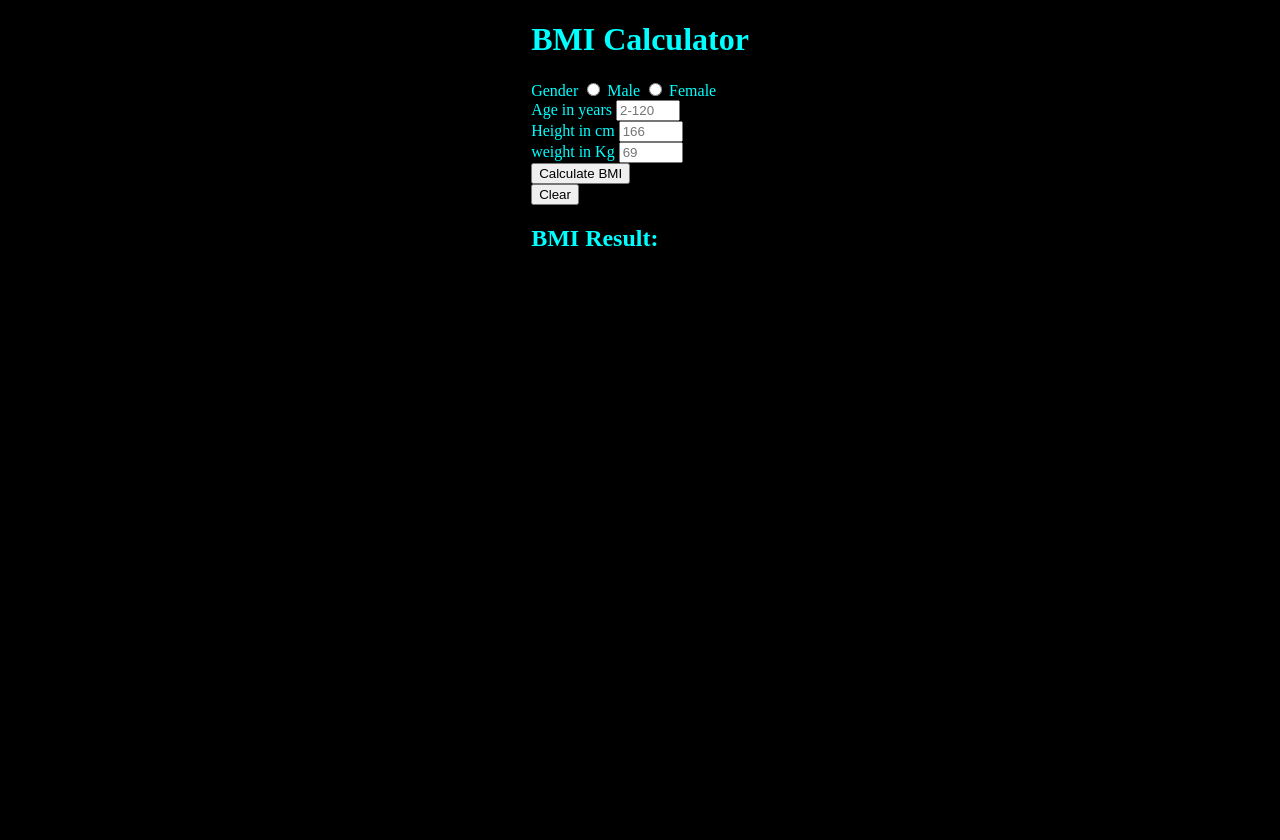
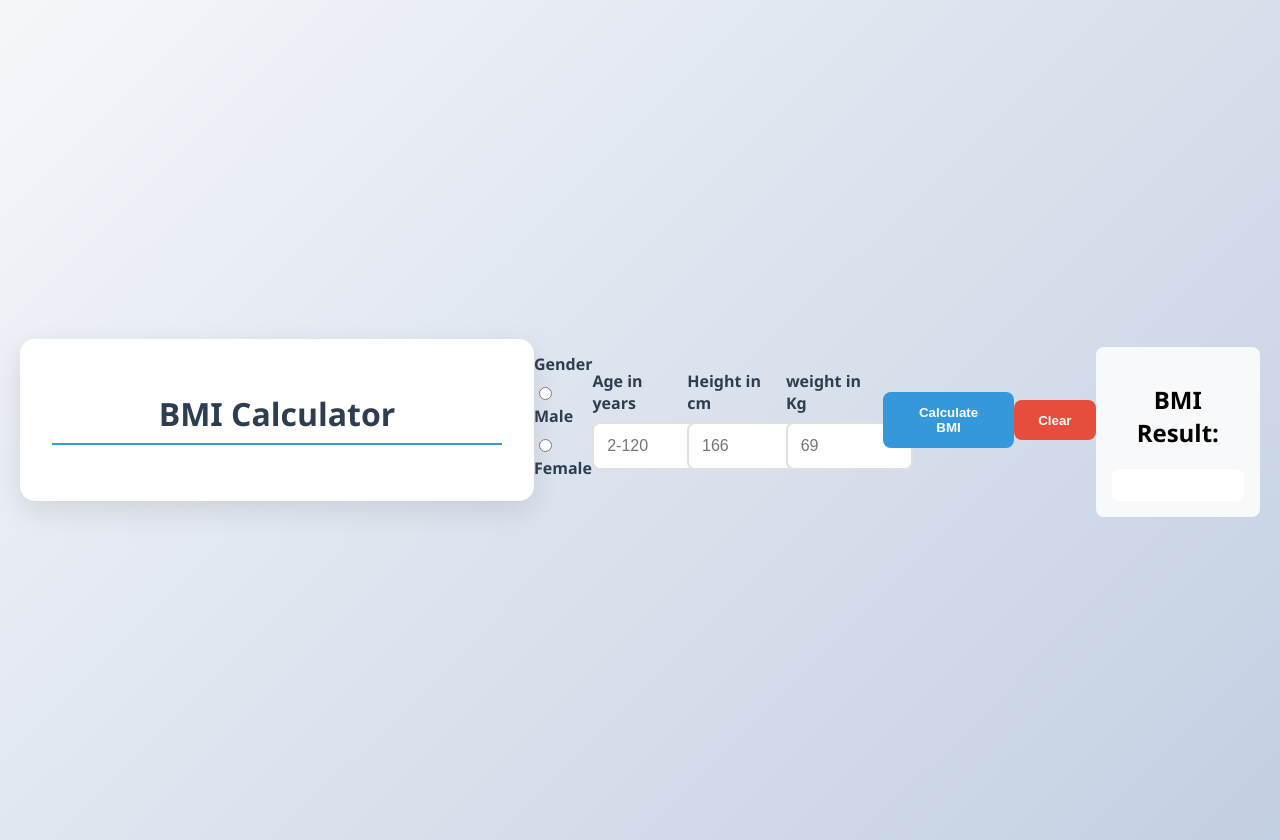
Before and after one commit to Ankur-Mars/BMICalculatorDOMpractice, a plain HTML site: page index.html in a window 1280 px wide. Before the commit the page ends 800 px from the top, so only its background shows below. Drawn offline with Linux system fonts and the light colour scheme.

Commit message:
updated Css initial changes
updated Css initial changes

```diff
--- a/style.css
+++ b/style.css
@@ -1,17 +1,132 @@
+:root {
+    --primary-color: #2c3e50;
+    --secondary-color: #3498db;
+    --background-gradient: linear-gradient(135deg, #f5f7fa 0%, #c3cfe2 100%);
+    --button-hover: #2980b9;
+}
 
-body{
-    display: grid;
+body {
+    font-family: 'Segoe UI', Tahoma, Geneva, Verdana, sans-serif;
+    background: var(--background-gradient);
+    min-height: 100vh;
+    display: flex;
     justify-content: center;
     align-items: center;
-    background-color: black;
-    color: aqua;
     margin: 0;
-    padding: 0 ;
-    align-content: center;
+    padding: 20px;
 }
 
-.BMICalc{
-    height: 800px;
-    width: 720px;
+#BMICalc {
+    background: white;
+    padding: 2rem;
+    border-radius: 15px;
+    box-shadow: 0 10px 30px rgba(0,0,0,0.1);
+    width: 100%;
+    max-width: 450px;
+}
 
+#CalculatorTitle {
+    color: var(--primary-color);
+    text-align: center;
+    margin-bottom: 1.5rem;
+    font-size: 2rem;
+    border-bottom: 2px solid var(--secondary-color);
+    padding-bottom: 0.5rem;
 }
+
+.input-group {
+    margin-bottom: 1.5rem;
+}
+
+label {
+    display: block;
+    margin-bottom: 0.5rem;
+    color: var(--primary-color);
+    font-weight: 600;
+}
+
+input[type="number"] {
+    width: 100%;
+    padding: 0.8rem;
+    border: 2px solid #e0e0e0;
+    border-radius: 8px;
+    font-size: 1rem;
+    transition: border-color 0.3s ease;
+}
+
+input[type="number"]:focus {
+    border-color: var(--secondary-color);
+    outline: none;
+}
+
+.radio-group {
+    display: flex;
+    gap: 1rem;
+    margin-top: 0.5rem;
+}
+
+.radio-option {
+    display: flex;
+    align-items: center;
+    gap: 0.5rem;
+}
+
+button {
+    padding: 0.8rem 1.5rem;
+    border: none;
+    border-radius: 8px;
+    cursor: pointer;
+    font-weight: 600;
+    transition: transform 0.2s ease, background-color 0.3s ease;
+}
+
+button:hover {
+    transform: translateY(-2px);
+}
+
+#ButtonBMICompute {
+    background-color: var(--secondary-color);
+    color: white;
+}
+
+#ButtonBMICompute:hover {
+    background-color: var(--button-hover);
+}
+
+#ButtonClearall {
+    background-color: #e74c3c;
+    color: white;
+}
+
+#ButtonClearall:hover {
+    background-color: #c0392b;
+}
+
+#ResultBMI {
+    margin-top: 1.5rem;
+    padding: 1rem;
+    background-color: #f8f9fa;
+    border-radius: 8px;
+    text-align: center;
+}
+
+#resultText {
+    font-size: 1.2rem;
+    color: var(--primary-color);
+    font-weight: bold;
+    margin-top: 0.5rem;
+    padding: 1rem;
+    background-color: white;
+    border-radius: 8px;
+}
+
+/* Responsive Design */
+@media (max-width: 480px) {
+    #BMICalc {
+        padding: 1.5rem;
+    }
+
+    #CalculatorTitle {
+        font-size: 1.5rem;
+    }
+}
```
